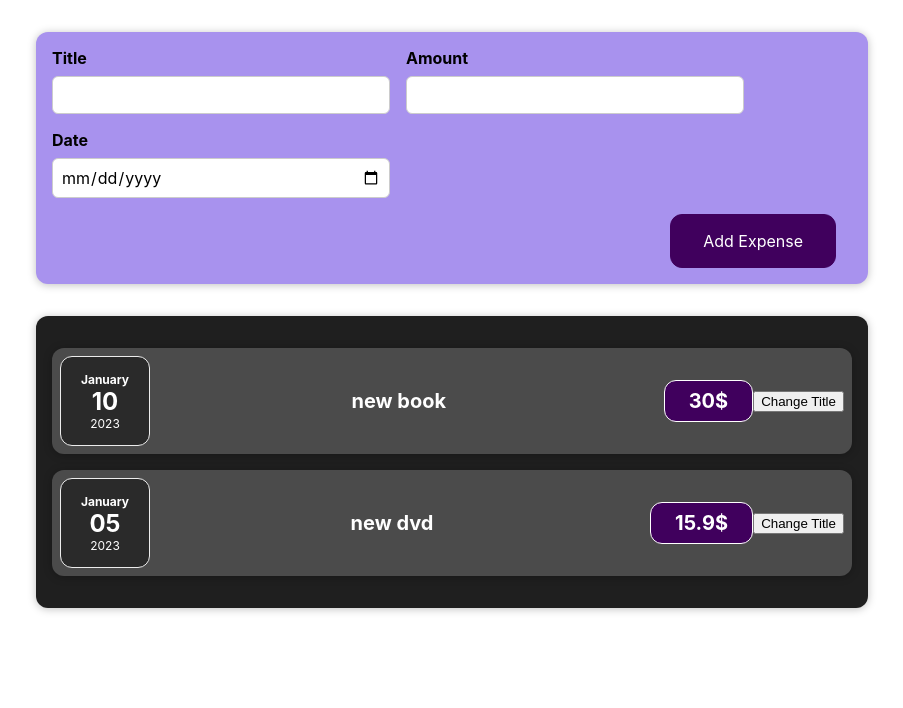
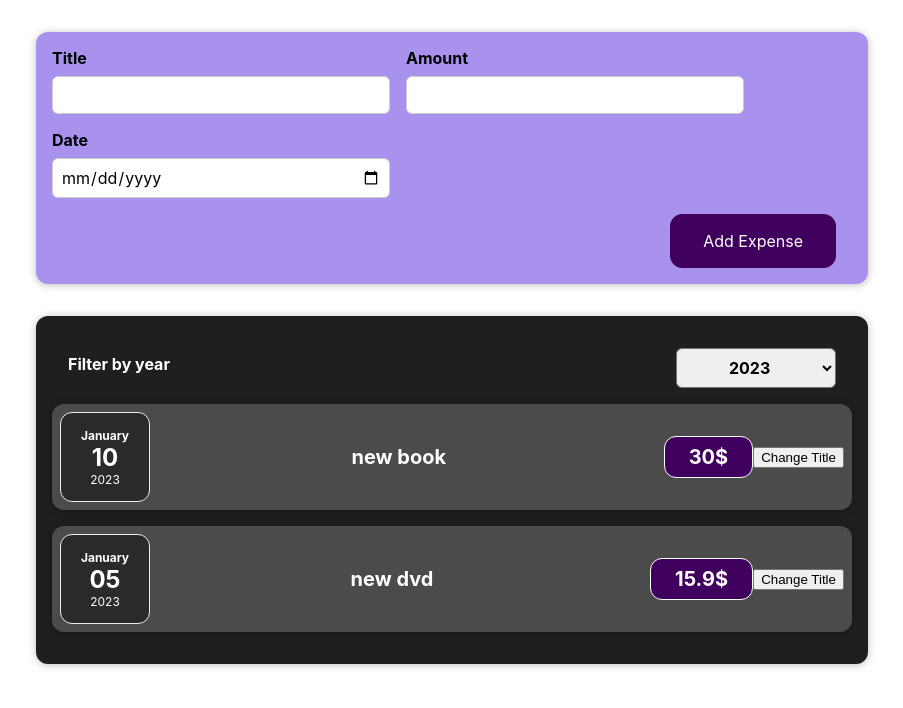
Before and after one commit to ragnar1n/react_expenses, a React (Create React App) app: page / in a window 1280 px wide. Shown: the top 708 px of the page, without its empty margins (188-1091 px from the left). Built offline with nearby package versions, Linux system fonts and the light colour scheme.

Commit message:
Added expenses filter

```diff
--- a/src/App.js
+++ b/src/App.js
@@ -1,6 +1,7 @@
 import './App.css';
 
 import Expenses from "./components/Expenses/Expenses";
+import expenses from "./components/Expenses/Expenses";
 import NewExpense from "./components/NewExpense/NewExpense";
 
 const App = ()=> {
@@ -11,7 +12,7 @@ const App = ()=> {
   return (
     <div className="App">
         <NewExpense onAddExpense={addExpensehandler}></NewExpense>
-        <Expenses></Expenses>
+        <Expenses expenses={expenses}></Expenses>
 
     </div>
   );
--- a/src/components/Expenses/ExpenseItem.js
+++ b/src/components/Expenses/ExpenseItem.js
@@ -18,7 +18,7 @@ const ExpenseItem=(props)=>{
             <div className='expense-item__description'>
                 <h2>{props.expenseData.title}</h2>
                 <div className='expense-item__price'>
-                    <div>{props.expenseData.price}$</div>
+                    <div>{props.expenseData.amount}$</div>
                 </div>
             </div>
             <button onClick={clickHandler}>Change Title</button>
--- a/src/components/Expenses/Expenses.js
+++ b/src/components/Expenses/Expenses.js
@@ -3,6 +3,8 @@ import './ExpenseItem.css'
 import ExpenseItem from "./ExpenseItem";
 import './Expenses.css'
 import Card from "../UI/Card";
+import {useState} from "react";
+import ExpensesFilter from "./ExpensesFilter";
 
 
 const Expenses=()=>{
@@ -10,16 +12,24 @@ const Expenses=()=>{
         {
             date: new Date(2023,0,10),
             title:'new book',
-            price:30
+            amount:30
         },
         {
             date: new Date(2023,0,5),
             title:'new dvd',
-            price:15.90
+            amount:15.90
         }
     ]
+    const [filteredYear,setFilteredYear]=useState('2023')
+    const filterChangeHandler=(year)=>{
+        setFilteredYear(year)
+    }
+    expenses.map((expense)=>{
+        console.log(expense)
+    })
     return(
         <Card className='expenses'>
+            <ExpensesFilter></ExpensesFilter>
             <ExpenseItem expenseData={expenses[0]}></ExpenseItem>
             <ExpenseItem expenseData={expenses[1]}></ExpenseItem>
         </Card>
--- /dev/null
+++ b/src/components/Expenses/ExpensesFilter.css
@@ -0,0 +1,24 @@
+.expenses-filter {
+    color: white;
+    padding: 0 1rem;
+}
+
+.expenses-filter__control {
+    display: flex;
+    width: 100%;
+    align-items: center;
+    justify-content: space-between;
+    margin: 1rem 0;
+}
+
+.expenses-filter label {
+    font-weight: bold;
+    margin-bottom: 0.5rem;
+}
+
+.expenses-filter select {
+    font: inherit;
+    padding: 0.5rem 3rem;
+    font-weight: bold;
+    border-radius: 6px;
+}
--- /dev/null
+++ b/src/components/Expenses/ExpensesFilter.js
@@ -0,0 +1,20 @@
+import React from 'react';
+
+import './ExpensesFilter.css';
+
+const ExpensesFilter = () => {
+    return (
+        <div className='expenses-filter'>
+            <div className='expenses-filter__control'>
+                <label>Filter by year</label>
+                <select>
+                    <option value='2023'>2023</option>
+                    <option value='2024'>2024</option>
+                    <option value='2025'>2025</option>
+                </select>
+            </div>
+        </div>
+    );
+};
+
+export default ExpensesFilter;
```
